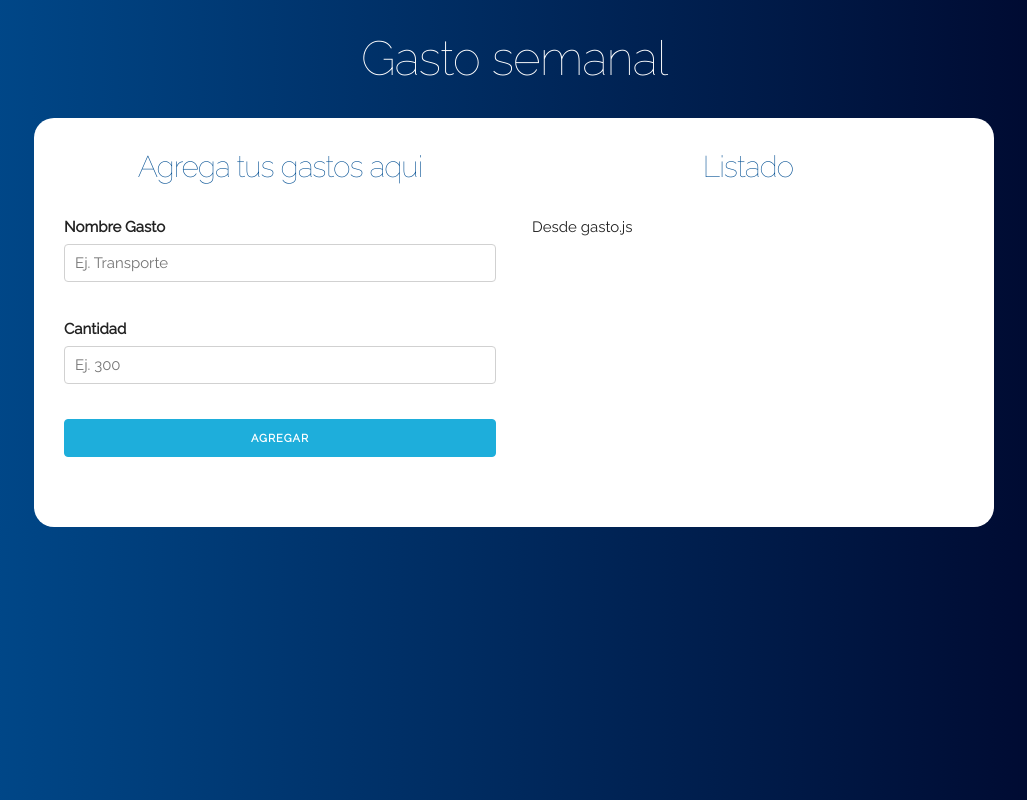
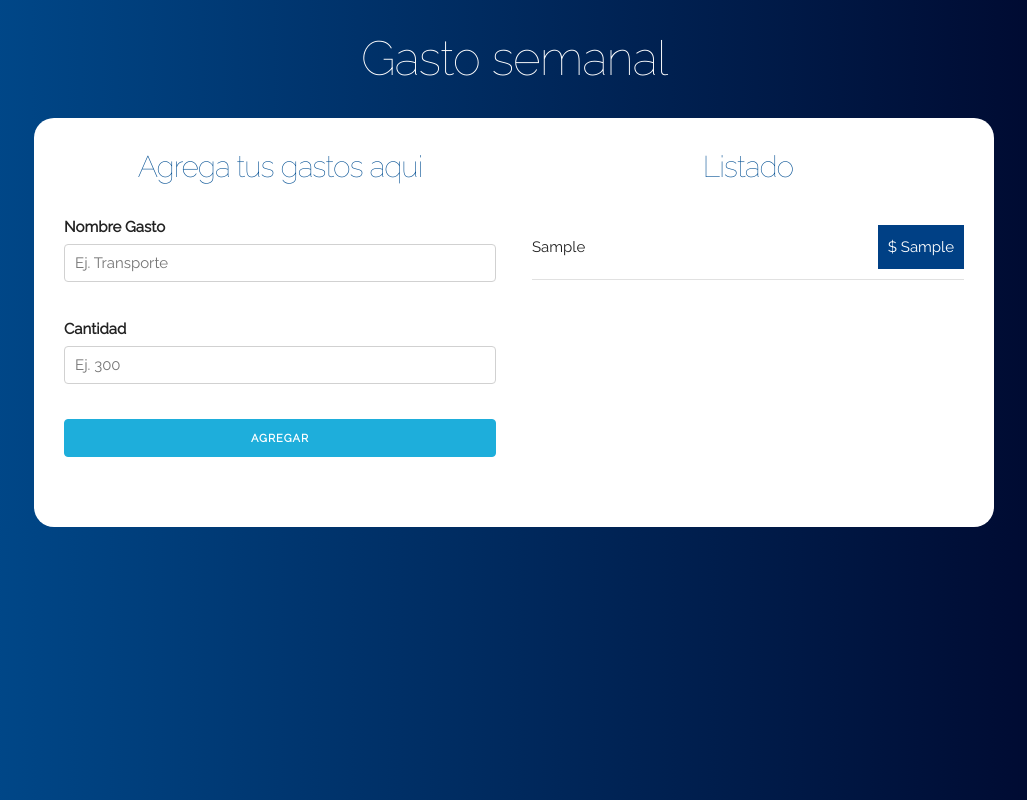
Before and after one commit to FlorenciaNodar/ReactJSPr-ctica2, a React (Create React App) app: page / in a window 1280 px wide. Both pictures are taken after typing "Sample", "Sample" into the empty fields and a click on the input "Agregar". Shown: the whole page, without its empty margins (126-1153 px from the left). Built offline with nearby package versions, Linux system fonts and the light colour scheme.

Commit message:
Se muestran los gastos con estilos en Gasto.js, recibiendo en props, los datos del Listado.js

```diff
--- a/src/componentes/Gasto.js
+++ b/src/componentes/Gasto.js
@@ -2,8 +2,15 @@ import React, {Component} from 'react';
 
 class Gasto extends Component{
     render(){
+        const {cantidadGasto, nombreGasto} = this.props.gasto;
+
         return(
-        <p>Desde gasto.js</p>
+            <li className="gastos">
+                <p>
+                    {nombreGasto}
+                    <span className="gasto"> $ {cantidadGasto}</span>
+                </p>
+            </li>
         )
     }
 }
```
